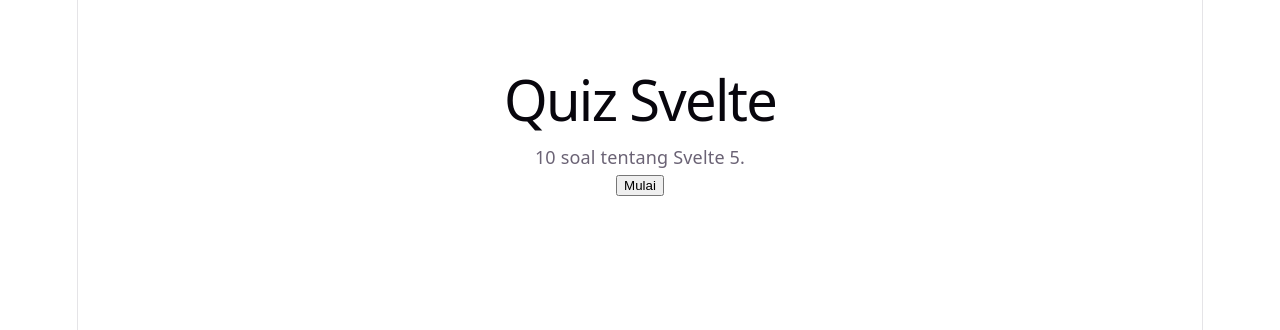
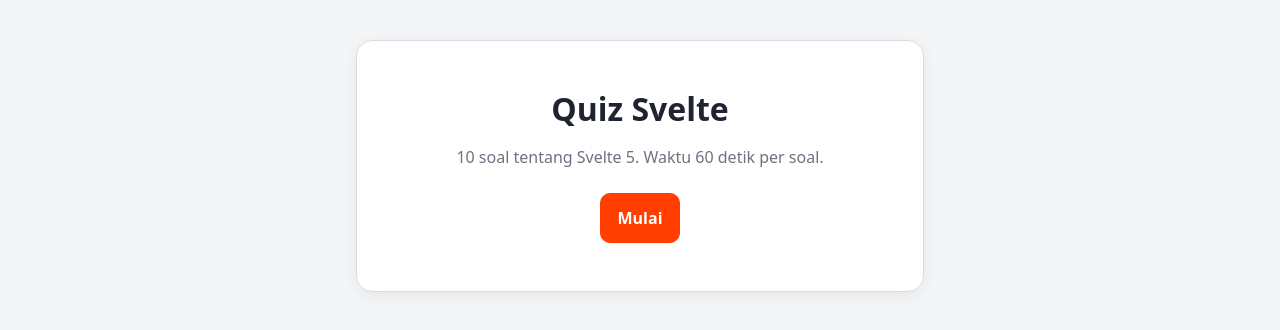
Before and after one commit to bayucr/quiz-app, a Svelte app: page / in a window 1280 px wide. Shown: the top 330 px of the page. Built offline with nearby package versions, Linux system fonts and the light colour scheme.

Commit message:
Tambah styling kartu, progress bar, dan tampilan responsif

```diff
--- a/index.html
+++ b/index.html
@@ -4,7 +4,7 @@
     <meta charset="UTF-8" />
     <link rel="icon" type="image/svg+xml" href="/favicon.svg" />
     <meta name="viewport" content="width=device-width, initial-scale=1.0" />
-    <title>quiz-app</title>
+    <title>Quiz Svelte</title>
   </head>
   <body>
     <div id="app"></div>
--- a/src/App.svelte
+++ b/src/App.svelte
@@ -40,6 +40,7 @@
 </script>
 
 <main>
+  <div class="card">
     {#if screen === "start"}
       <StartScreen total={questions.length} onstart={startQuiz} />
     {:else if screen === "quiz"}
@@ -63,12 +64,33 @@
         onrestart={startQuiz}
       />
     {/if}
+  </div>
 </main>
 
 <style>
   main {
-    max-width: 520px;
-    margin: 3rem auto;
-    text-align: center;
+    max-width: 600px;
+    margin: 0 auto;
+    padding: 1rem;
+  }
+
+  .card {
+    margin-top: 1.5rem;
+    padding: 1.5rem;
+    background: var(--card);
+    border: 1px solid var(--border);
+    border-radius: 16px;
+    box-shadow: 0 4px 16px rgb(0 0 0 / 0.06);
+  }
+
+  @media (max-width: 480px) {
+    main {
+      padding: 0.5rem;
+    }
+
+    .card {
+      margin-top: 0.5rem;
+      padding: 1rem;
+    }
   }
 </style>
--- a/src/app.css
+++ b/src/app.css
@@ -1,296 +1,93 @@
 :root {
-  --text: #6b6375;
-  --text-h: #08060d;
-  --bg: #fff;
-  --border: #e5e4e7;
-  --code-bg: #f4f3ec;
-  --accent: #aa3bff;
-  --accent-bg: rgba(170, 59, 255, 0.1);
-  --accent-border: rgba(170, 59, 255, 0.5);
-  --social-bg: rgba(244, 243, 236, 0.5);
-  --shadow:
-    rgba(0, 0, 0, 0.1) 0 10px 15px -3px, rgba(0, 0, 0, 0.05) 0 4px 6px -2px;
-
-  --sans: system-ui, "Segoe UI", Roboto, sans-serif;
-  --heading: system-ui, "Segoe UI", Roboto, sans-serif;
-  --mono: ui-monospace, Consolas, monospace;
-
-  font: 18px/145% var(--sans);
-  letter-spacing: 0.18px;
-  color-scheme: light dark;
-  color: var(--text);
-  background: var(--bg);
-  font-synthesis: none;
-  text-rendering: optimizeLegibility;
-  -webkit-font-smoothing: antialiased;
-  -moz-osx-font-smoothing: grayscale;
-
-  @media (max-width: 1024px) {
-    font-size: 16px;
-  }
+  --bg: #f4f5f7;
+  --card: #ffffff;
+  --text: #1f2430;
+  --muted: #6b7280;
+  --border: #d9dce3;
+  --primary: #ff3e00;
+  --primary-hover: #e03500;
+  --correct: #2e9e5b;
+  --wrong: #d64545;
 }
 
 @media (prefers-color-scheme: dark) {
   :root {
-    --text: #9ca3af;
-    --text-h: #f3f4f6;
-    --bg: #16171d;
-    --border: #2e303a;
-    --code-bg: #1f2028;
-    --accent: #c084fc;
-    --accent-bg: rgba(192, 132, 252, 0.15);
-    --accent-border: rgba(192, 132, 252, 0.5);
-    --social-bg: rgba(47, 48, 58, 0.5);
-    --shadow:
-      rgba(0, 0, 0, 0.4) 0 10px 15px -3px, rgba(0, 0, 0, 0.25) 0 4px 6px -2px;
+    --bg: #14161b;
+    --card: #1e2128;
+    --text: #e8eaf0;
+    --muted: #9aa1b0;
+    --border: #343944;
   }
+}
 
-  #social .button-icon {
-    filter: invert(1) brightness(2);
-  }
+*,
+*::before,
+*::after {
+  box-sizing: border-box;
 }
 
 body {
   margin: 0;
+  min-height: 100vh;
+  font-family:
+    system-ui,
+    -apple-system,
+    "Segoe UI",
+    Roboto,
+    sans-serif;
+  background: var(--bg);
+  color: var(--text);
+  line-height: 1.5;
 }
 
 h1,
 h2 {
-  font-family: var(--heading);
-  font-weight: 500;
-  color: var(--text-h);
+  margin: 0 0 0.5rem;
+  line-height: 1.25;
 }
 
-h1 {
-  font-size: 56px;
-  letter-spacing: -1.68px;
-  margin: 32px 0;
-  @media (max-width: 1024px) {
-    font-size: 36px;
-    margin: 20px 0;
+button {
+  font: inherit;
+  padding: 0.75rem 1rem;
+  border: 1px solid var(--border);
+  border-radius: 10px;
+  background: var(--card);
+  color: var(--text);
+  cursor: pointer;
+  transition:
+    border-color 0.15s,
+    background 0.15s;
+}
+
+button:hover:not(:disabled) {
+  border-color: var(--primary);
+}
+
+button:disabled {
+  cursor: not-allowed;
+}
+
+button:focus-visible {
+  outline: 3px solid var(--primary);
+  outline-offset: 2px;
+}
+
+button.primary {
+  background: var(--primary);
+  border-color: var(--primary);
+  color: white;
+  font-weight: 600;
+}
+
+button.primary:hover:not(:disabled) {
+  background: var(--primary-hover);
+}
+
+@media (max-width: 480px) {
+  h1 {
+    font-size: 1.5rem;
+  }
+  h2 {
+    font-size: 1.2rem;
   }
 }
-h2 {
-  font-size: 24px;
-  line-height: 118%;
-  letter-spacing: -0.24px;
-  margin: 0 0 8px;
-  @media (max-width: 1024px) {
-    font-size: 20px;
-  }
-}
-p {
-  margin: 0;
-}
-
-code,
-.counter {
-  font-family: var(--mono);
-  display: inline-flex;
-  border-radius: 4px;
-  color: var(--text-h);
-}
-
-code {
-  font-size: 15px;
-  line-height: 135%;
-  padding: 4px 8px;
-  background: var(--code-bg);
-}
-
-.counter {
-  font-size: 16px;
-  padding: 5px 10px;
-  border-radius: 5px;
-  color: var(--accent);
-  background: var(--accent-bg);
-  border: 2px solid transparent;
-  transition: border-color 0.3s;
-  margin-bottom: 24px;
-
-  &:hover {
-    border-color: var(--accent-border);
-  }
-  &:focus-visible {
-    outline: 2px solid var(--accent);
-    outline-offset: 2px;
-  }
-}
-
-.hero {
-  position: relative;
-
-  .base,
-  .framework,
-  .vite {
-    inset-inline: 0;
-    margin: 0 auto;
-  }
-
-  .base {
-    width: 170px;
-    position: relative;
-    z-index: 0;
-  }
-
-  .framework,
-  .vite {
-    position: absolute;
-  }
-
-  .framework {
-    z-index: 1;
-    top: 34px;
-    height: 28px;
-    transform: perspective(2000px) rotateZ(300deg) rotateX(44deg) rotateY(39deg)
-      scale(1.4);
-  }
-
-  .vite {
-    z-index: 0;
-    top: 107px;
-    height: 26px;
-    width: auto;
-    transform: perspective(2000px) rotateZ(300deg) rotateX(40deg) rotateY(39deg)
-      scale(0.8);
-  }
-}
-
-#app {
-  width: 1126px;
-  max-width: 100%;
-  margin: 0 auto;
-  text-align: center;
-  border-inline: 1px solid var(--border);
-  min-height: 100svh;
-  display: flex;
-  flex-direction: column;
-  box-sizing: border-box;
-}
-
-#center {
-  display: flex;
-  flex-direction: column;
-  gap: 25px;
-  place-content: center;
-  place-items: center;
-  flex-grow: 1;
-
-  @media (max-width: 1024px) {
-    padding: 32px 20px 24px;
-    gap: 18px;
-  }
-}
-
-#next-steps {
-  display: flex;
-  border-top: 1px solid var(--border);
-  text-align: left;
-
-  & > div {
-    flex: 1 1 0;
-    padding: 32px;
-    @media (max-width: 1024px) {
-      padding: 24px 20px;
-    }
-  }
-
-  .icon {
-    margin-bottom: 16px;
-    width: 22px;
-    height: 22px;
-  }
-
-  @media (max-width: 1024px) {
-    flex-direction: column;
-    text-align: center;
-  }
-}
-
-#docs {
-  border-right: 1px solid var(--border);
-
-  @media (max-width: 1024px) {
-    border-right: none;
-    border-bottom: 1px solid var(--border);
-  }
-}
-
-#next-steps ul {
-  list-style: none;
-  padding: 0;
-  display: flex;
-  gap: 8px;
-  margin: 32px 0 0;
-
-  .logo {
-    height: 18px;
-  }
-
-  a {
-    color: var(--text-h);
-    font-size: 16px;
-    border-radius: 6px;
-    background: var(--social-bg);
-    display: flex;
-    padding: 6px 12px;
-    align-items: center;
-    gap: 8px;
-    text-decoration: none;
-    transition: box-shadow 0.3s;
-
-    &:hover {
-      box-shadow: var(--shadow);
-    }
-    .button-icon {
-      height: 18px;
-      width: 18px;
-    }
-  }
-
-  @media (max-width: 1024px) {
-    margin-top: 20px;
-    flex-wrap: wrap;
-    justify-content: center;
-
-    li {
-      flex: 1 1 calc(50% - 8px);
-    }
-
-    a {
-      width: 100%;
-      justify-content: center;
-      box-sizing: border-box;
-    }
-  }
-}
-
-#spacer {
-  height: 88px;
-  border-top: 1px solid var(--border);
-  @media (max-width: 1024px) {
-    height: 48px;
-  }
-}
-
-.ticks {
-  position: relative;
-  width: 100%;
-
-  &::before,
-  &::after {
-    content: "";
-    position: absolute;
-    top: -4.5px;
-    border: 5px solid transparent;
-  }
-
-  &::before {
-    left: 0;
-    border-left-color: var(--border);
-  }
-  &::after {
-    right: 0;
-    border-right-color: var(--border);
-  }
-}
--- a/src/lib/QuestionCard.svelte
+++ b/src/lib/QuestionCard.svelte
@@ -8,7 +8,6 @@
   let timeLeft = $state(TIME_LIMIT);
   let answered = $derived(selected !== null);
 
-  // EFFECT: menjalankan timer, berhenti saat soal sudah dijawab
   $effect(() => {
     if (answered) return;
 
@@ -20,7 +19,6 @@
       }
     }, 1000);
 
-    // fungsi pembersih: dijalankan saat effect berhenti atau komponen dihapus
     return () => clearInterval(id);
   });
 
@@ -31,8 +29,23 @@
   }
 </script>
 
-<p>Soal {number} dari {total}</p>
-<p class="timer" class:danger={timeLeft <= 10}>Waktu: {timeLeft} detik</p>
+<div
+  class="progress"
+  role="progressbar"
+  aria-valuemin="1"
+  aria-valuemax={total}
+  aria-valuenow={number}
+>
+  <div class="bar" style:width="{(number / total) * 100}%"></div>
+</div>
+
+<div class="top">
+  <span class="muted">Soal {number} dari {total}</span>
+  <span class="timer" class:danger={timeLeft <= 10}
+    >Waktu: {timeLeft} detik</span
+  >
+</div>
+
 <h2>{question.question}</h2>
 
 <div class="options">
@@ -50,41 +63,87 @@
 
 {#if answered}
   <p class="explanation">{question.explanation}</p>
-  <button onclick={onnext}>
+  <button class="primary" onclick={onnext}>
     {number === total ? "Lihat hasil" : "Berikutnya"}
   </button>
 {/if}
 
-<p>Skor: {score}</p>
+<p class="score">Skor: {score}</p>
 
 <style>
+  .progress {
+    height: 8px;
+    margin-bottom: 1rem;
+    background: var(--border);
+    border-radius: 999px;
+    overflow: hidden;
+  }
+
+  .bar {
+    height: 100%;
+    background: var(--primary);
+    transition: width 0.3s;
+  }
+
+  .top {
+    display: flex;
+    justify-content: space-between;
+    gap: 0.5rem;
+    font-size: 0.9rem;
+  }
+
+  .muted {
+    color: var(--muted);
+  }
+
   .timer {
-    font-weight: bold;
+    font-weight: 600;
   }
 
   .danger {
-    color: #d64545;
+    color: var(--wrong);
   }
 
   .options {
     display: flex;
     flex-direction: column;
-    gap: 0.5rem;
-    margin: 1rem 0;
+    gap: 0.6rem;
+    margin: 1.25rem 0;
+  }
+
+  .options button {
+    text-align: left;
+  }
+
+  .options button:disabled:not(.correct):not(.wrong) {
+    opacity: 0.55;
+  }
+
+  .correct,
+  .wrong {
+    color: white;
+    border-color: transparent;
   }
 
   .correct {
-    background: #2e9e5b;
-    color: white;
+    background: var(--correct);
   }
 
   .wrong {
-    background: #d64545;
-    color: white;
+    background: var(--wrong);
   }
 
   .explanation {
-    margin: 1rem 0;
-    font-style: italic;
+    margin: 0 0 1rem;
+    padding: 0.75rem 1rem;
+    border-left: 4px solid var(--primary);
+    background: var(--bg);
+    border-radius: 6px;
+  }
+
+  .score {
+    margin: 1rem 0 0;
+    color: var(--muted);
+    font-size: 0.9rem;
   }
 </style>
--- a/src/lib/ResultScreen.svelte
+++ b/src/lib/ResultScreen.svelte
@@ -4,9 +4,12 @@
   let percent = $derived(Math.round((score / total) * 100));
 </script>
 
-<h1>Selesai!</h1>
-<p class="score">{score} dari {total} benar ({percent}%)</p>
-<button onclick={onrestart}>Ulangi quiz</button>
+<div class="summary">
+  <h1>Selesai!</h1>
+  <p class="big">{score} dari {total} benar</p>
+  <p class="muted">{percent}%</p>
+  <button class="primary" onclick={onrestart}>Ulangi quiz</button>
+</div>
 
 <h2>Rekap jawaban</h2>
 <ul class="recap">
@@ -14,7 +17,8 @@
     <li class={answers[i].isCorrect ? "ok" : "bad"}>
       <strong>{i + 1}. {q.question}</strong>
       <span>
-        Jawabanmu: {answers[i].selected === null
+        Jawabanmu:
+        {answers[i].selected === null
           ? "Waktu habis"
           : q.options[answers[i].selected]}
       </span>
@@ -26,14 +30,26 @@
 </ul>
 
 <style>
-  .score {
-    font-size: 1.25rem;
+  .summary {
+    text-align: center;
+    margin-bottom: 1.5rem;
+  }
+
+  .big {
+    margin: 0;
+    font-size: 1.5rem;
+    font-weight: 700;
+  }
+
+  .muted {
+    margin: 0 0 1rem;
+    color: var(--muted);
   }
 
   .recap {
     list-style: none;
+    margin: 0;
     padding: 0;
-    text-align: left;
   }
 
   .recap li {
@@ -41,16 +57,17 @@
     flex-direction: column;
     gap: 0.25rem;
     margin: 0.75rem 0;
-    padding: 0.75rem;
+    padding: 0.75rem 1rem;
+    background: var(--bg);
     border-left: 4px solid;
-    border-radius: 4px;
+    border-radius: 6px;
   }
 
   .ok {
-    border-color: #2e9e5b;
+    border-color: var(--correct);
   }
 
   .bad {
-    border-color: #d64545;
+    border-color: var(--wrong);
   }
 </style>
--- a/src/lib/StartScreen.svelte
+++ b/src/lib/StartScreen.svelte
@@ -2,6 +2,20 @@
   let { total, onstart } = $props();
 </script>
 
-<h1>Quiz Svelte</h1>
-<p>{total} soal tentang Svelte 5.</p>
-<button onclick={onstart}>Mulai</button>
+<div class="start">
+  <h1>Quiz Svelte</h1>
+  <p>{total} soal tentang Svelte 5. Waktu 60 detik per soal.</p>
+  <button class="primary" onclick={onstart}>Mulai</button>
+</div>
+
+<style>
+  .start {
+    text-align: center;
+    padding: 1.5rem 0;
+  }
+
+  p {
+    color: var(--muted);
+    margin-bottom: 1.5rem;
+  }
+</style>
```
Lines whose indentation alone changed are shown as unchanged.
